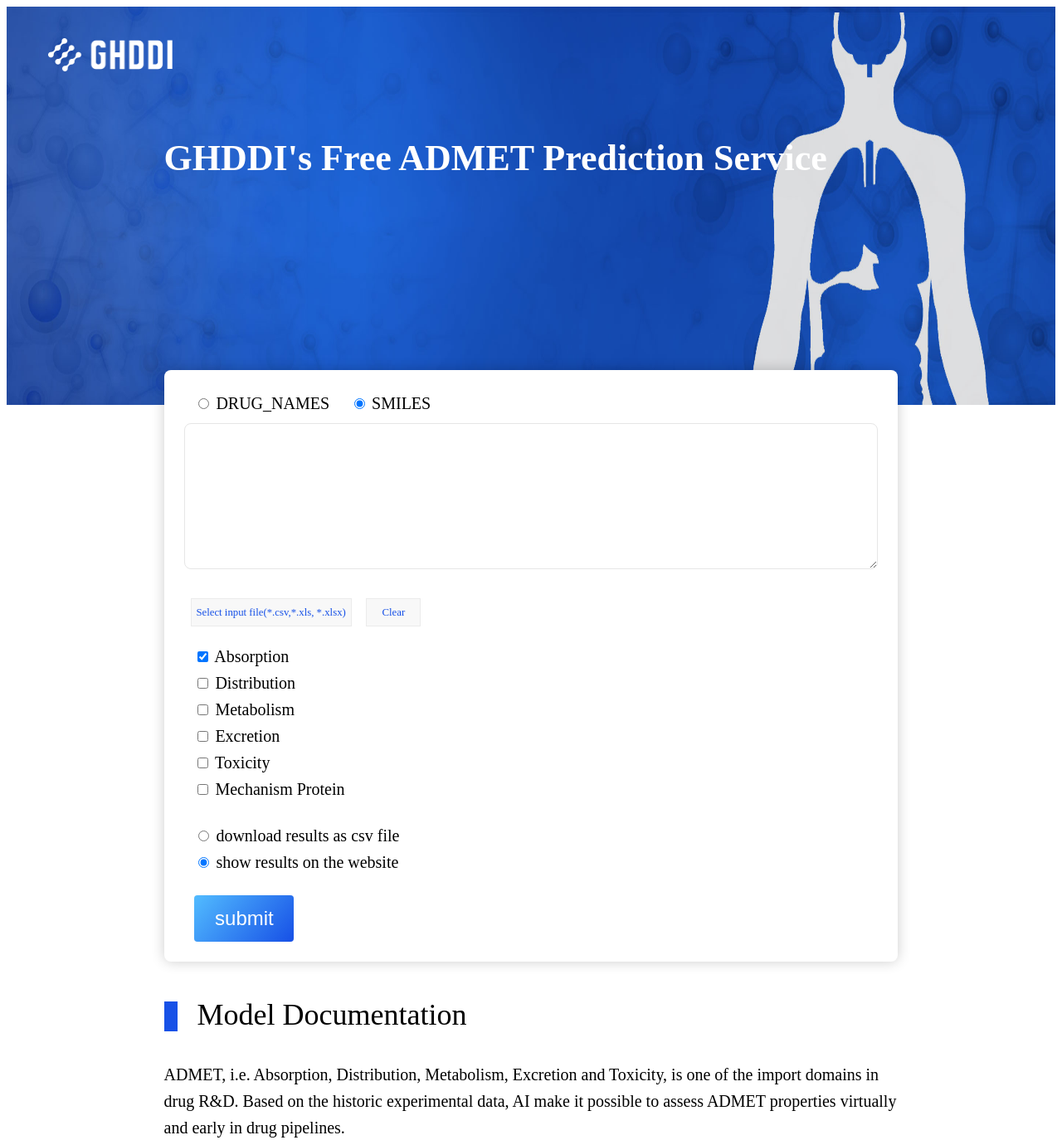
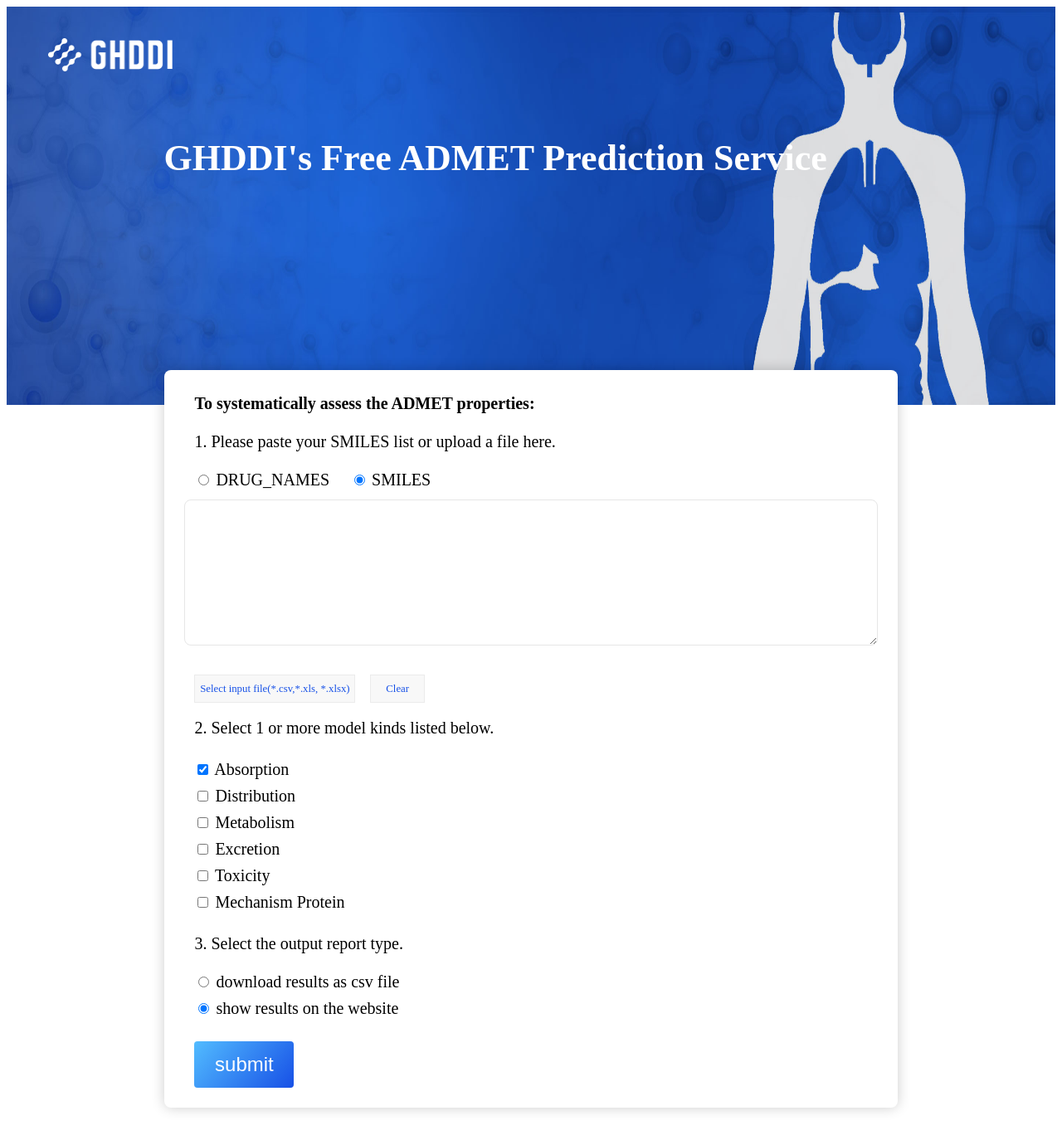
Before and after one commit to wxy0810500/deep_molecule_engine_client, a Django app: page /admet/ in a window 1280 px wide. Shown: the top 1380 px of the page at 83% size. Run offline with Django 3.2, Linux system fonts and the light colour scheme; parts of the project's set-up code (start-up, migrations or seed data) failed here and were passed over.

Commit message:
add statement for input area

```diff
--- a/common_static/css/index.css
+++ b/common_static/css/index.css
@@ -42,6 +42,10 @@
 #id_categorys li {
     line-height: 4vh;
 }
+.statement {
+    padding-left: 1vw;
+    line-height: 2.5vh;
+}
 
 .input-area input[type="submit"] {
     height: 7vh;
@@ -57,9 +61,9 @@
     margin: 3vh 1vw 0;
 }
 div.button-area {
-    position: relative;
+    /* position: relative; */
     margin: 3vh 0;
-    padding-left: 1vmin;
+    padding-left: 1vw;
     height: 4vh;
 }
 
--- a/templates/index.html
+++ b/templates/index.html
@@ -10,6 +10,8 @@
 <div class="inner intro">
 
     <div class="input-area">
+        <b class="statement">To systematically assess the ADMET properties:</b>
+        <p class="statement">1. Please paste your SMILES list or upload a file here.</p>
         <form  enctype="multipart/form-data" action="service/prediction/submit/" method="post" name="dataForm"
             onsubmit="return checkAllInput()">
             {% csrf_token %}
@@ -24,7 +26,9 @@
                            document.getElementById('inputFileName').innerText='Select input file(*.csv,*.xls, *.xlsx)';">
                 <div class="upload" id="clear_div">Clear</div>
             </div>
+            <p class="statement">2. Select 1 or more model kinds listed below.</p>
             {{ inputForm.categorys }}
+            <p class="statement">3. Select the output report type.</p>
             {{ inputForm.outputType }}
             <input type="submit" value="submit"/>
         </form>
```
